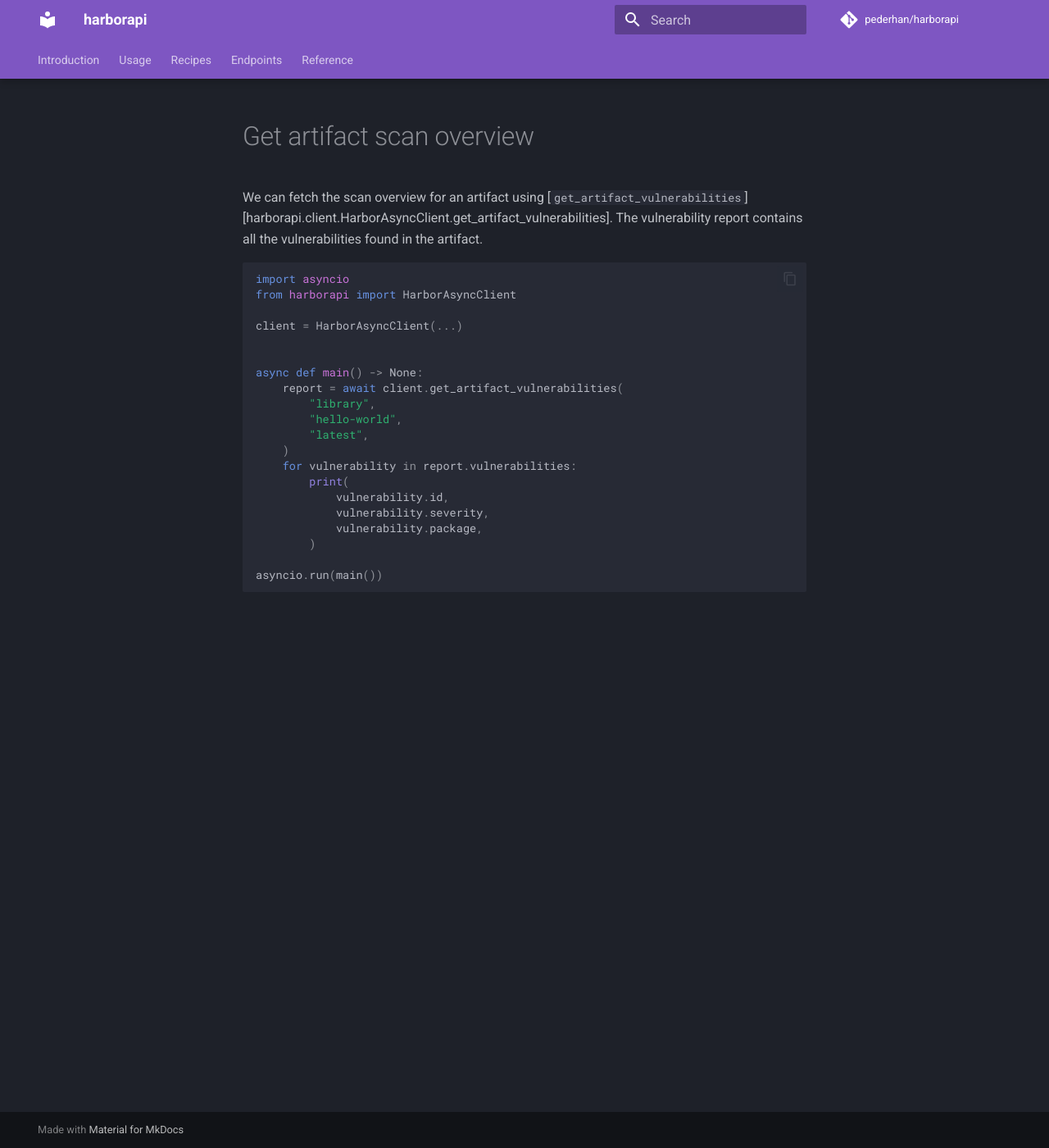
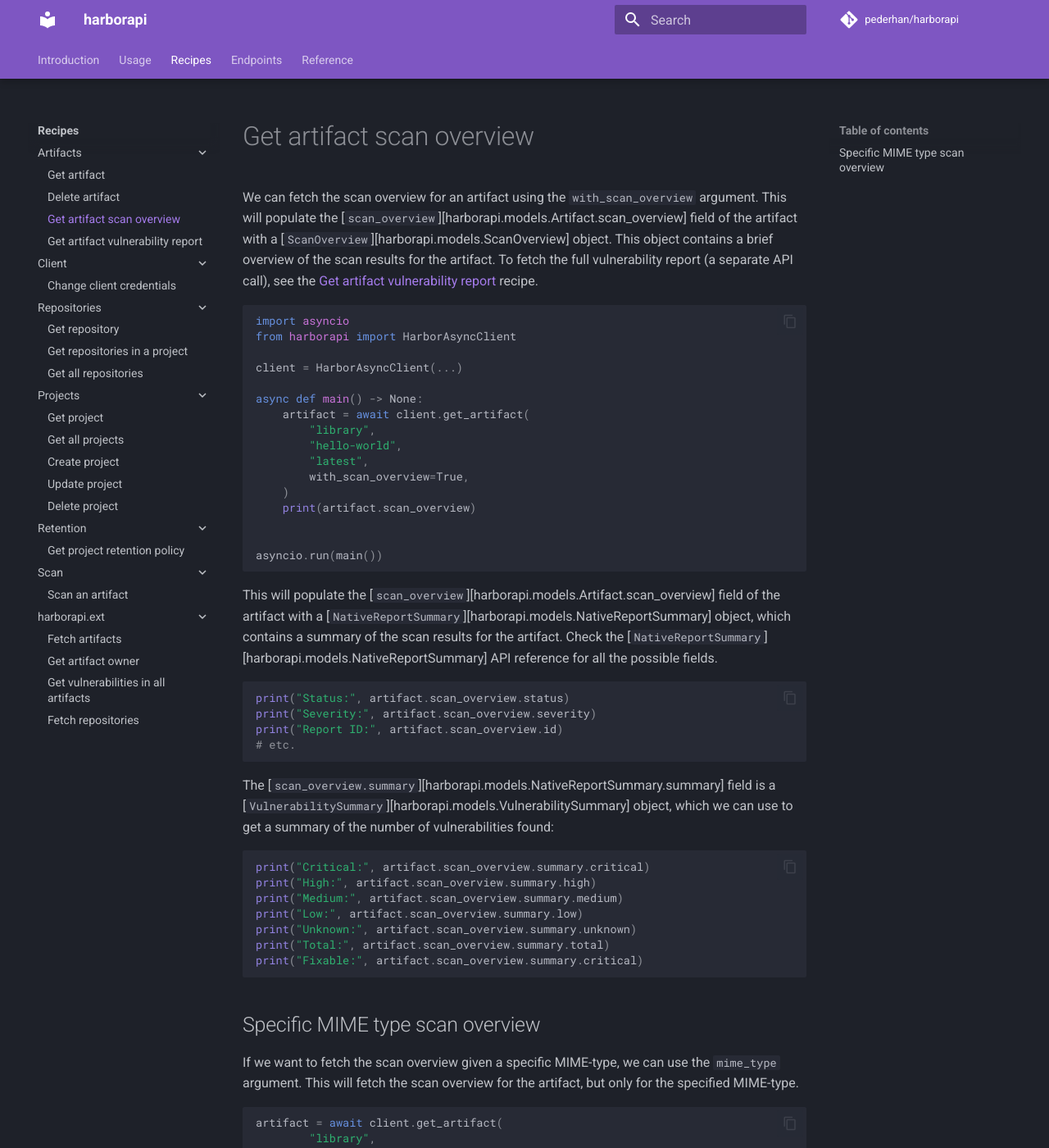
Before and after one commit to unioslo/harborapi, an MkDocs documentation site: the page built from docs/recipes/artifacts/get-artifact-scan-overview.md, in a window 1280 px wide and 1400 px high. Shown: the whole window at 82% size. Built offline with MkDocs 1.6.1 and Material for MkDocs 9.7.7, drawn with Linux system fonts in a browser that asks for light colours; comment, search, counter and statistics services are not loaded; some of the changed text lies outside the part shown.

Commit message:
Docs: scan overview + REST update

````diff
--- a/docs/recipes/artifacts/get-artifact-scan-overview.md
+++ b/docs/recipes/artifacts/get-artifact-scan-overview.md
@@ -1,6 +1,6 @@
 # Get artifact scan overview
 
-We can fetch the scan overview for an artifact using [`get_artifact_vulnerabilities`][harborapi.client.HarborAsyncClient.get_artifact_vulnerabilities]. The vulnerability report contains all the vulnerabilities found in the artifact.
+We can fetch the scan overview for an artifact using the `with_scan_overview` argument. This will populate the [`scan_overview`][harborapi.models.Artifact.scan_overview] field of the artifact with a [`ScanOverview`][harborapi.models.ScanOverview] object. This object contains a brief overview of the scan results for the artifact. To fetch the full vulnerability report (a separate API call), see the [Get artifact vulnerability report](get-artifact-vulnerabilities.md) recipe.
 
 ```py
 import asyncio
@@ -8,21 +8,51 @@
 
 client = HarborAsyncClient(...)
 
-
 async def main() -> None:
-    report = await client.get_artifact_vulnerabilities(
+    artifact = await client.get_artifact(
         "library",
         "hello-world",
         "latest",
+        with_scan_overview=True,
     )
-    for vulnerability in report.vulnerabilities:
-        print(
-            vulnerability.id,
-            vulnerability.severity,
-            vulnerability.package,
-        )
+    print(artifact.scan_overview)
+
 
 asyncio.run(main())
 ```
 
-<!-- See ext recipe for a maidaofowqwfq -->
+This will populate the [`scan_overview`][harborapi.models.Artifact.scan_overview] field of the artifact with a [`NativeReportSummary`][harborapi.models.NativeReportSummary] object, which contains a summary of the scan results for the artifact. Check the [`NativeReportSummary`][harborapi.models.NativeReportSummary] API reference for all the possible fields.
+
+```py
+print("Status:", artifact.scan_overview.status)
+print("Severity:", artifact.scan_overview.severity)
+print("Report ID:", artifact.scan_overview.id)
+# etc.
+```
+
+
+The [`scan_overview.summary`][harborapi.models.NativeReportSummary.summary] field is a [`VulnerabilitySummary`][harborapi.models.VulnerabilitySummary] object, which we can use to get a summary of the number of vulnerabilities found:
+
+```py
+print("Critical:", artifact.scan_overview.summary.critical)
+print("High:", artifact.scan_overview.summary.high)
+print("Medium:", artifact.scan_overview.summary.medium)
+print("Low:", artifact.scan_overview.summary.low)
+print("Unknown:", artifact.scan_overview.summary.unknown)
+print("Total:", artifact.scan_overview.summary.total)
+print("Fixable:", artifact.scan_overview.summary.critical)
+```
+
+## Specific MIME type scan overview
+
+If we want to fetch the scan overview given a specific MIME-type, we can use the `mime_type` argument. This will fetch the scan overview for the artifact, but only for the specified MIME-type.
+
+```py hl_lines="6"
+artifact = await client.get_artifact(
+        "library",
+        "hello-world",
+        "latest",
+        with_scan_overview=True,
+        mime_type="application/vnd.security.vulnerability.report; version=1.1",
+)
+```
--- a/mkdocs.yml
+++ b/mkdocs.yml
@@ -72,6 +72,7 @@
       - "Artifacts":
           - recipes/artifacts/get-artifact.md
           - recipes/artifacts/delete-artifact.md
+          - recipes/artifacts/get-artifact-scan-overview.md
           - recipes/artifacts/get-artifact-vulnerabilities.md
       - "Client":
           - recipes/client/reauth.md
````
Also changed, not shown: docs/recipes/artifacts/artifact-digest.md (deleted, +0 -1 lines), docs/recipes/artifacts/get-artifact.md (+4 -38 lines), docs/recipes/projects/update-project.md (+3 -1 lines), docs/usage/methods/create-update.md (+2 -2 lines).
